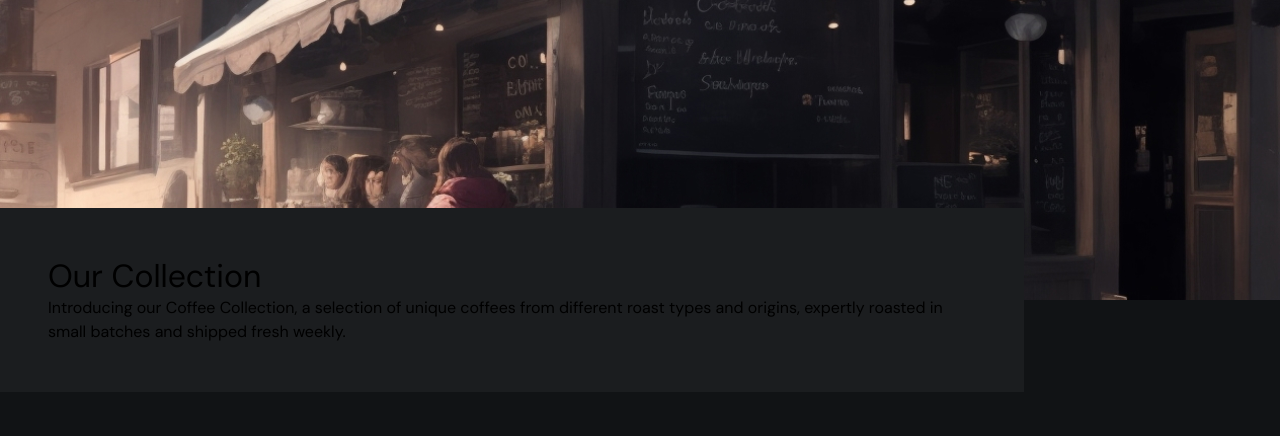
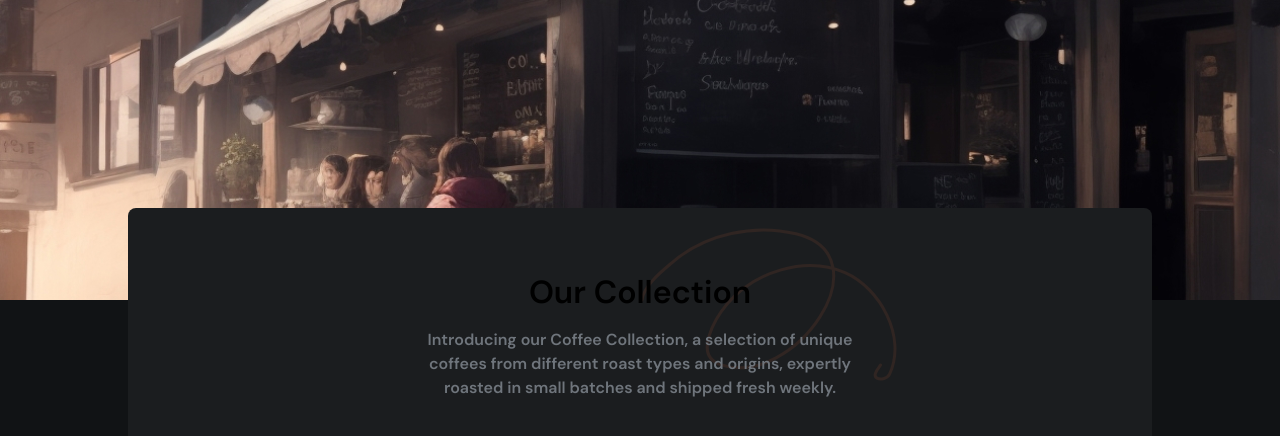
Before and after one commit to suryabk/coffee-catalog, a React (Vite) app: page / in a window 1280 px wide. Shown: the top 436 px of the page. Built offline with nearby package versions, Linux system fonts and the light colour scheme.

Commit message:
feat: container and heading

```diff
--- a/src/App.jsx
+++ b/src/App.jsx
@@ -1,15 +1,10 @@
+import Container from "./layouts/Container";
+
 function App() {
   return (
     <>
-      <div className="hero-image"></div>
-      <div className="bg-pallete-lightDark relative p-12 bottom-48 w-4/5">
-        <h1 className="text-heading">Our Collection</h1>
-        <p>
-          Introducing our Coffee Collection, a selection of unique coffees from
-          different roast types and origins, expertly roasted in small batches
-          and shipped fresh weekly.
-        </p>
-      </div>
+      <div className="hero-image" />
+      <Container />
     </>
   );
 }
--- a/src/index.css
+++ b/src/index.css
@@ -9,7 +9,7 @@
   html {
     font-family: "DM Sans", system-ui, sans-serif;
     line-height: 1.5;
-    font-weight: 400;
+    font-weight: 600;
 
     color-scheme: light dark;
 
@@ -29,9 +29,10 @@
 
   body {
     margin: 0 auto;
+    padding: 0;
     display: flex;
     place-items: center;
-    min-width: 320px;
+    width: 100%;
     min-height: 100vh;
     @apply bg-pallete-dark;
   }
@@ -41,10 +42,12 @@
   .text-heading {
     @apply text-4xl;
     font-size: 2rem;
+
   }
 
   .text-body {
-    @apply text-base;
+    @apply text-base text-pallete-grey;
+
   }
 
   .text-label {
@@ -63,12 +66,12 @@
 
 @layer utilities {
   .hero-image {
+    @apply md:max-w-full;
     background-image: url("assets/bg-cafe.jpg");
     background-repeat: no-repeat;
     background-size: 100% 75%;
     width: 100vw;
     height: 50vh;
+
   }
-
-
 }
--- /dev/null
+++ b/src/layouts/Container.jsx
@@ -0,0 +1,23 @@
+function Container() {
+  return (
+    <div className="bg-pallete-lightDark mx-auto relative px-12 pt-16 bottom-48 w-4/5 rounded-lg h-screen">
+      <img
+        src="/public/vector.svg"
+        alt=""
+        className="absolute left-1/2 top-5 z-0"
+      />
+      <div className="text-center m-auto sm:w-4/5 md:w-1/2 z-10 relative">
+        <h1 className="text-heading z-10 sm:mb-2 md:mb-4">Our Collection</h1>
+        <p className="text-body">
+          Introducing our Coffee Collection, a selection of unique coffees from
+          different roast types and origins, expertly roasted in small batches
+          and shipped fresh weekly.
+        </p>
+      </div>
+
+      <div></div>
+    </div>
+  );
+}
+
+export default Container;
```
Also changed, not shown: public/vector.svg (added).
